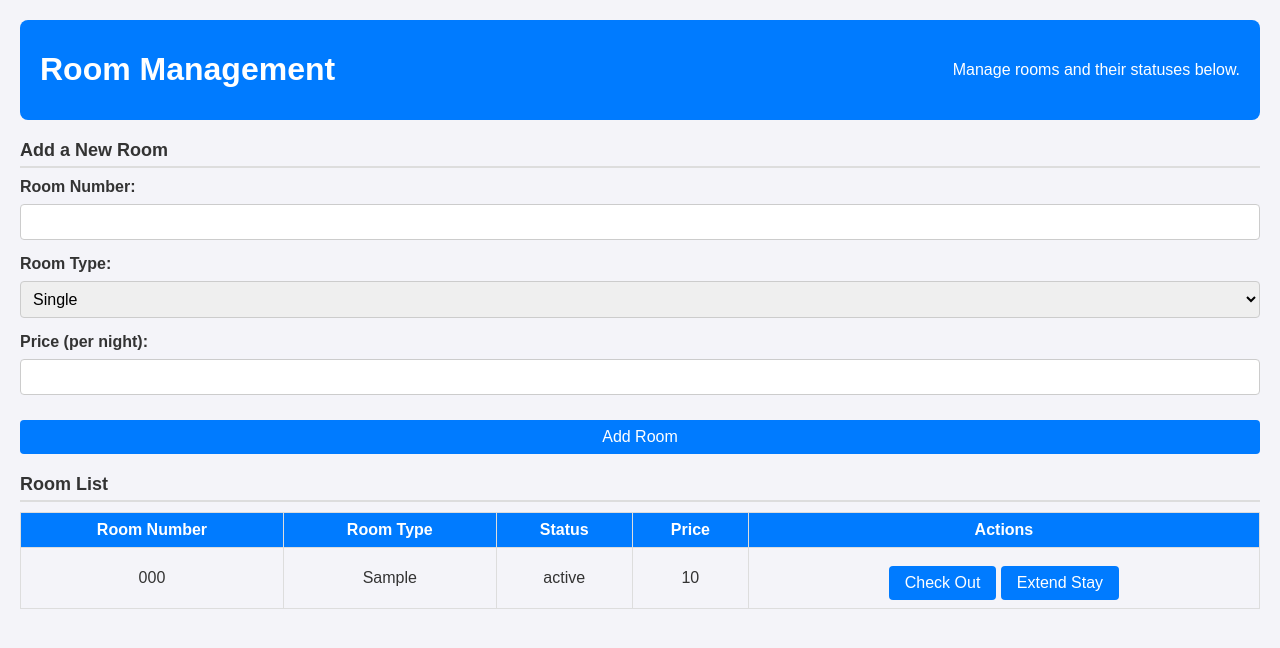
After one commit to successdanesy/hotel2, a PHP site: page /room.php in a window 1280 px wide. The commit adds this page. Shown: the top 648 px of the page. Run offline with PHP 8.4, Linux system fonts and the light colour scheme; the visitor is signed in with stand-in values (Sample User, id 1); tables that the repository leaves empty or names only in its code hold one stand-in row (values such as "Sample post").

Commit message:
added more stuff

```diff
--- /dev/null
+++ b/fetch_rooms.php
@@ -0,0 +1,16 @@
+<?php
+include('db_connect.php');
+
+$sql = "SELECT * FROM rooms";
+$result = $conn->query($sql);
+
+if ($result->num_rows > 0) {
+    $rooms = [];
+    while ($row = $result->fetch_assoc()) {
+        $rooms[] = $row;
+    }
+    echo json_encode($rooms);
+} else {
+    echo json_encode([]);
+}
+?>
--- a/home.php
+++ b/home.php
@@ -63,7 +63,7 @@ $result_bar = $conn->query($sql_bar);
                         <div class="rooms-header">Check Rooms</div>
                         <p>These are the available rooms</p>
                         <button class="button view-tasks">
-                            <i class="fas fa-tasks"></i> <a href="rooms.php">View all rooms</a>
+                            <i class="fas fa-tasks"></i> <a href="room.php">View all rooms</a>
                         </button>
                     </div>
                 </section>
--- /dev/null
+++ b/room.css
@@ -0,0 +1,171 @@
+/* General styles for the room management page */
+* {
+    box-sizing: border-box;
+}
+
+body {
+    font-family: Arial, sans-serif;
+    margin: 0;
+    background-color: #f4f4f9;
+    padding: 20px;
+    color: #333;
+}
+
+/* Header styling */
+header {
+    display: flex;
+    justify-content: space-between;
+    align-items: center;
+    margin-bottom: 20px;
+    background-color: #007bff;
+    padding: 10px 20px;
+    border-radius: 8px;
+    color: white;
+}
+
+header .search-bar {
+    width: 60%;
+    padding: 8px;
+    border: 1px solid #ccc;
+    border-radius: 4px;
+}
+
+header .button {
+    display: flex;
+    align-items: center;
+    text-decoration: none;
+    color: white;
+    background-color: #007bff;
+    padding: 8px 16px;
+    border-radius: 4px;
+    transition: background-color 0.3s ease;
+    border: none;
+    cursor: pointer;
+}
+
+header .button i {
+    margin-right: 5px;
+}
+
+header .button:hover {
+    background-color: #0056b3;
+}
+
+header .welcome {
+    font-size: 16px;
+    display: flex;
+    align-items: center;
+}
+
+header .welcome i {
+    margin-right: 5px;
+}
+
+/* Main container */
+.container {
+    max-width: 1200px;
+    margin: 0 auto;
+    background-color: #fff;
+    padding: 20px;
+    border-radius: 8px;
+    box-shadow: 0 4px 8px rgba(0, 0, 0, 0.1);
+}
+
+/* Section titles */
+h2 {
+    font-size: 18px;
+    color: #333;
+    margin-bottom: 10px;
+    border-bottom: 2px solid #ddd;
+    padding-bottom: 5px;
+}
+
+/* Table styles */
+table {
+    width: 100%;
+    border-collapse: collapse;
+    margin-top: 10px;
+}
+
+th, td {
+    padding: 8px;
+    border: 1px solid #ddd;
+    text-align: center;
+}
+
+th {
+    background-color: #007bff;
+    color: white;
+}
+
+tr:nth-child(even) {
+    background-color: #f9f9f9;
+}
+
+/* Button styles */
+button {
+    display: inline-block;
+    color: white;
+    background-color: #007bff;
+    padding: 8px 16px;
+    border-radius: 4px;
+    border: none;
+    cursor: pointer;
+    font-size: 1rem;
+    margin-top: 10px;
+}
+
+button:hover {
+    background-color: #0056b3;
+}
+
+/* Form styles */
+form {
+    margin-bottom: 20px;
+}
+
+form label {
+    display: block;
+    margin-bottom: 8px;
+    font-weight: bold;
+}
+
+form input, form select {
+    width: 100%;
+    padding: 8px;
+    border: 1px solid #ccc;
+    border-radius: 4px;
+    margin-bottom: 15px;
+    font-size: 1rem;
+}
+
+form button {
+    width: 100%;
+}
+
+/* Status indicators */
+.status {
+    display: inline-block;
+    padding: 5px 10px;
+    border-radius: 4px;
+    font-weight: bold;
+    color: white;
+}
+
+.status.available {
+    background-color: #4CAF50;
+}
+
+.status.taken {
+    background-color: #e53935;
+}
+
+/* Footer */
+footer {
+    text-align: center;
+    padding: 10px;
+    margin-top: 20px;
+    background-color: #007bff;
+    color: white;
+    border-radius: 8px;
+}
--- /dev/null
+++ b/room.js
@@ -0,0 +1,53 @@
+// Fetch and display rooms
+document.addEventListener("DOMContentLoaded", () => {
+    fetchRooms();
+
+    const form = document.getElementById("add-room-form");
+    form.addEventListener("submit", addRoom);
+});
+
+// Fetch rooms from the server
+function fetchRooms() {
+    fetch("fetch_rooms.php")
+        .then(response => response.json())
+        .then(data => {
+            const tableBody = document.getElementById("room-table-body");
+            tableBody.innerHTML = "";
+
+            data.forEach(room => {
+                const row = document.createElement("tr");
+                row.innerHTML = `
+                    <td>${room.room_number}</td>
+                    <td>${room.room_type}</td>
+                    <td>${room.status}</td>
+                    <td>${room.price}</td>
+                    <td>
+                        <button class="check-out" data-id="${room.id}">Check Out</button>
+                        <button class="extend-stay" data-id="${room.id}">Extend Stay</button>
+                    </td>
+                `;
+                tableBody.appendChild(row);
+            });
+        })
+        .catch(error => console.error("Error fetching rooms:", error));
+}
+
+// Add a new room
+function addRoom(event) {
+    event.preventDefault();
+
+    const formData = new FormData(event.target);
+
+    fetch("add_room.php", {
+        method: "POST",
+        body: formData,
+    })
+        .then(response => response.json())
+        .then(data => {
+            alert(data.message);
+            if (data.status === "success") {
+                fetchRooms(); // Refresh room list
+            }
+        })
+        .catch(error => console.error("Error adding room:", error));
+}
--- /dev/null
+++ b/room.php
@@ -0,0 +1,79 @@
+<?php
+session_start();
+
+include('db_connect.php');
+
+// Check if the user is logged in
+if (!isset($_SESSION['username'])) {
+    $_SESSION['msg'] = "You must log in first";
+    header('location: login.php');
+    exit();
+}
+
+if (isset($_GET['logout'])) {
+    session_destroy();
+    unset($_SESSION['username']);
+    header("location: login.php");
+    exit();
+}
+?>
+
+<!DOCTYPE html>
+<html lang="en">
+<head>
+    <meta charset="UTF-8">
+    <meta name="viewport" content="width=device-width, initial-scale=1.0">
+    <title>Room Management - Antilla Apartments & Suites</title>
+    <link rel="stylesheet" href="room.css">
+    <script src="room.js" defer></script>
+</head>
+<body>
+    <div class="main-content">
+        <header>
+            <h1>Room Management</h1>
+            <p>Manage rooms and their statuses below.</p>
+        </header>
+
+        <!-- Add Room Form -->
+        <section class="add-room">
+            <h2>Add a New Room</h2>
+            <form id="add-room-form">
+                <label for="room_number">Room Number:</label>
+                <input type="text" id="room_number" name="room_number" required>
+
+                <label for="room_type">Room Type:</label>
+                <select id="room_type" name="room_type" required>
+                    <option value="Single">Single</option>
+                    <option value="Double">Double</option>
+                    <option value="Suite">Suite</option>
+                    <option value="Family">Family</option>
+                </select>
+
+                <label for="price">Price (per night):</label>
+                <input type="number" id="price" name="price" step="0.01" required>
+
+                <button type="submit">Add Room</button>
+            </form>
+        </section>
+
+        <!-- Room Table -->
+        <section class="room-list">
+            <h2>Room List</h2>
+            <table>
+                <thead>
+                    <tr>
+                        <th>Room Number</th>
+                        <th>Room Type</th>
+                        <th>Status</th>
+                        <th>Price</th>
+                        <th>Actions</th>
+                    </tr>
+                </thead>
+                <tbody id="room-table-body">
+                    <!-- Dynamic content will be loaded here -->
+                </tbody>
+            </table>
+        </section>
+    </div>
+</body>
+</html>
```
Also changed, not shown: add_room.php (added, +31 -0 lines), get_orders.php (+25 -18 lines), home.js (+33 -23 lines).
